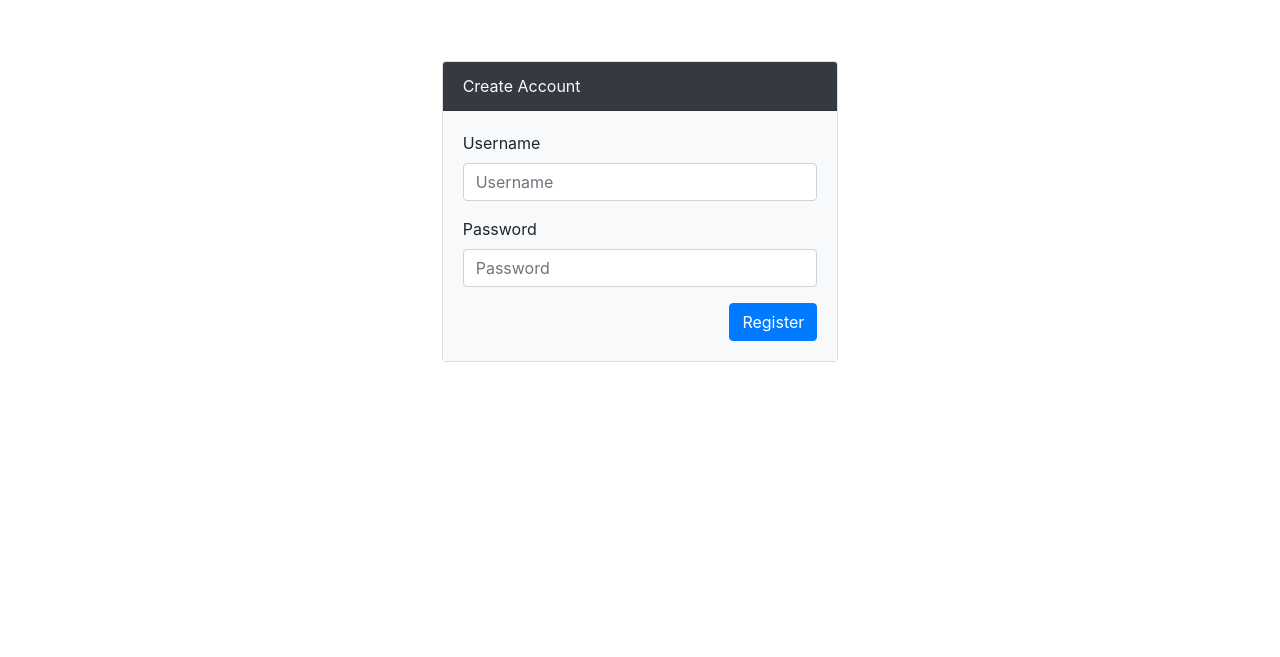
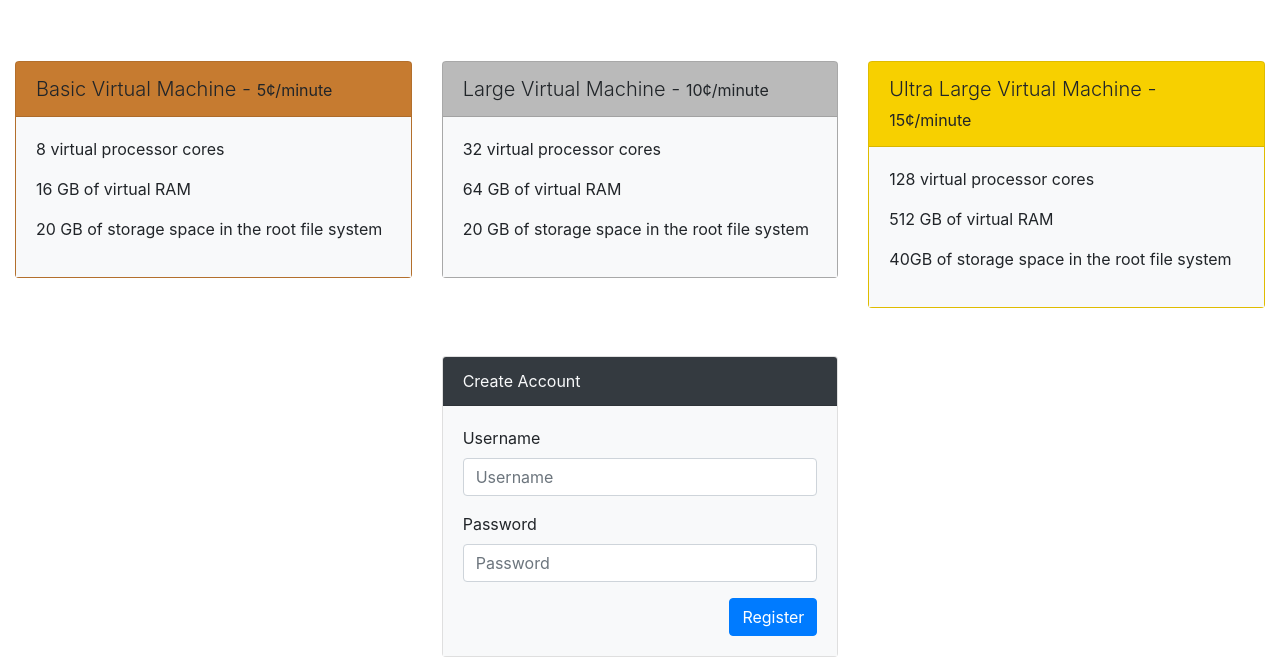
Before and after one commit to AlexPowell9/Virtualized-Infrastructure-Manager, a website: page public/index.html in a window 1280 px wide. Shown: the part 193-850 px from the top of the page. Before the commit the page ends 800 px from the top, so only its background shows below. Drawn offline with nearby package versions, Linux system fonts and the light colour scheme.

Commit message:
Homepage additions

```diff
--- a/public/index.html
+++ b/public/index.html
@@ -46,7 +46,45 @@
                 <p class="display-3 text-center">Cloud Usage Monitor</p>
             </div>
         </div>
-        <div class="row justify-content-center">
+        <div class="row justify-content-center my-5">
+            <div class="col-sm-12 col-md-4">
+                <div class="card" style="background-color:#cd7f32">
+                    <div class="card-header lead">
+                        Basic Virtual Machine - <small>5&#162/minute</small>
+                    </div>
+                    <div class="card-body bg-light">
+                        <p>8 virtual processor cores</p>
+                        <p>16 GB of virtual RAM</p>
+                        <p>20 GB of storage space in the root file system</p>
+                    </div>
+                </div>
+            </div>
+            <div class="col-sm-12 col-md-4">
+                <div class="card" style="background-color:silver">
+                    <div class="card-header lead">
+                        Large Virtual Machine - <small>10&#162/minute</small>
+                    </div>
+                    <div class="card-body bg-light">
+                        <p>32 virtual processor cores</p>
+                        <p>64 GB of virtual RAM</p>
+                        <p>20 GB of storage space in the root file system</p>
+                    </div>
+                </div>
+            </div>
+            <div class="col-sm-12 col-md-4">
+                <div class="card" style="background-color:gold">
+                    <div class="card-header lead">
+                        Ultra Large Virtual Machine - <small>15&#162/minute</small>
+                    </div>
+                    <div class="card-body bg-light">
+                        <p>128 virtual processor cores</p>
+                        <p>512 GB of virtual RAM</p>
+                        <p>40GB of storage space in the root file system</p>
+                    </div>
+                </div>
+            </div>
+        </div>
+        <div class="row justify-content-center my-5">
             <div class="col-4 align-self-center">
                 <div class="card">
                     <div class="card-header bg-dark text-light">
```
